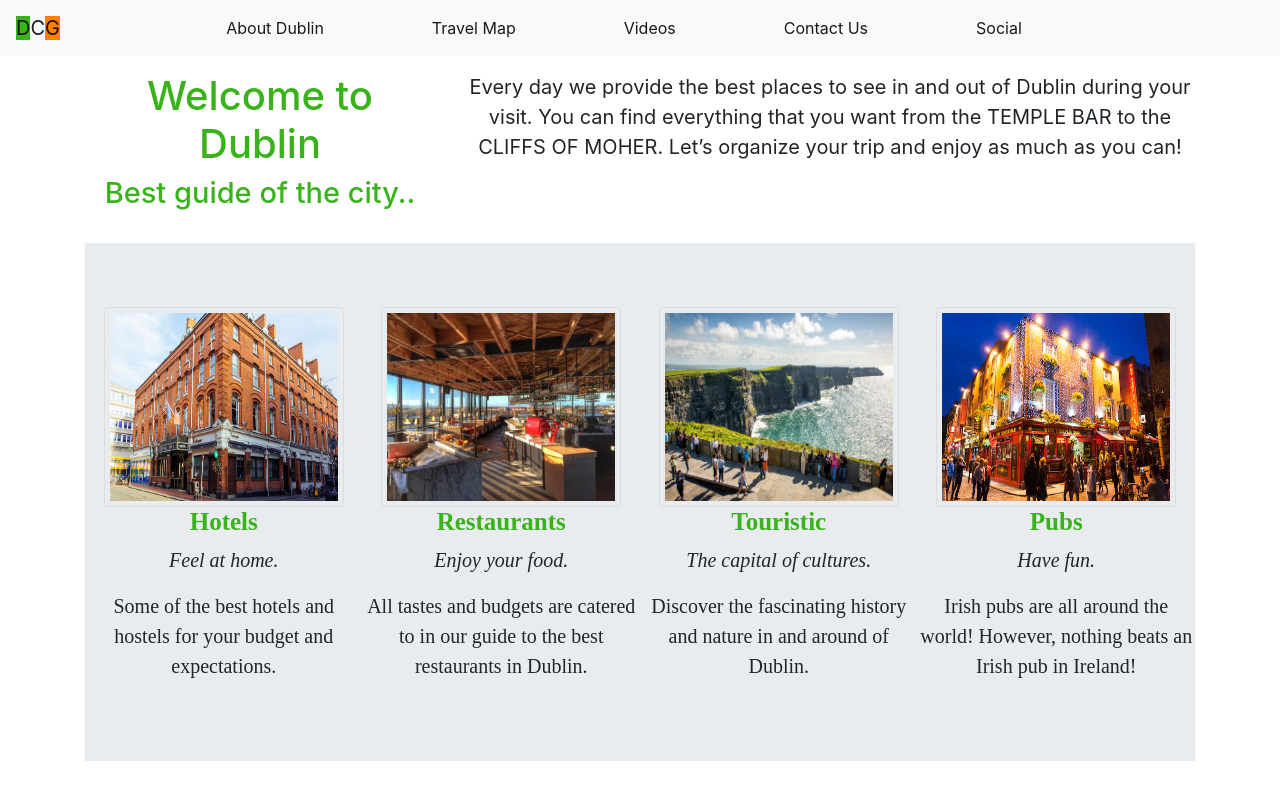
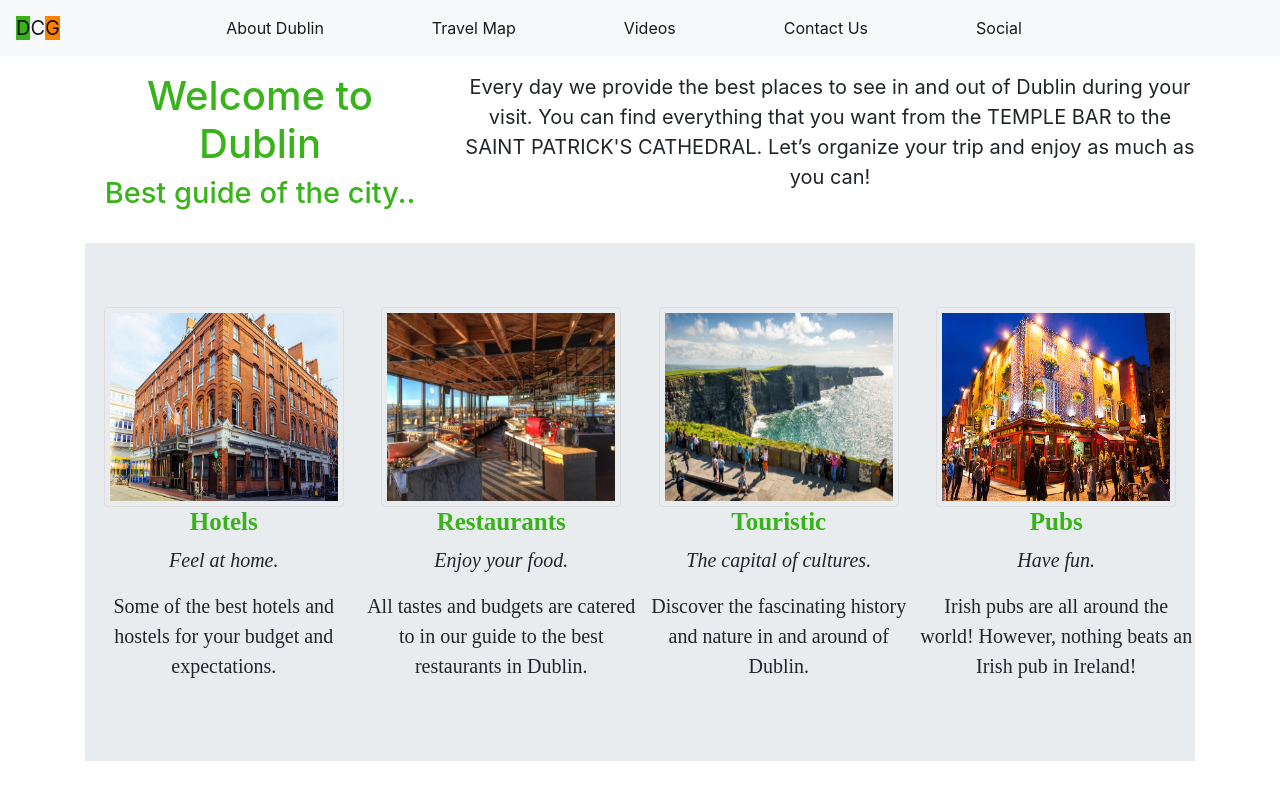
Before and after one commit to Code-Institute-Submissions/Dublin-City-Guide, a plain HTML site: page index.html in a window 1280 px wide. Shown: the top 794 px of the page. Drawn offline with nearby package versions, Linux system fonts and the light colour scheme; some packages are replaced by stand-ins of ours.

Commit message:
Update index.html

```diff
--- a/index.html
+++ b/index.html
@@ -55,7 +55,7 @@
                             <h4><span class="green-2">Best guide of the city..</span></h4>
                         </div>
                         <div class="col-sm-8">
-                            <p>Every day we provide the best places to see in and out of Dublin during your visit. You can find everything that you want from the TEMPLE BAR to the CLIFFS OF MOHER. Let’s organize your trip and enjoy as much as you can!</p>
+                            <p>Every day we provide the best places to see in and out of Dublin during your visit. You can find everything that you want from the TEMPLE BAR to the SAINT PATRICK'S CATHEDRAL. Let’s organize your trip and enjoy as much as you can!</p>
                         </div>
                     </div>
                 </div>
```
